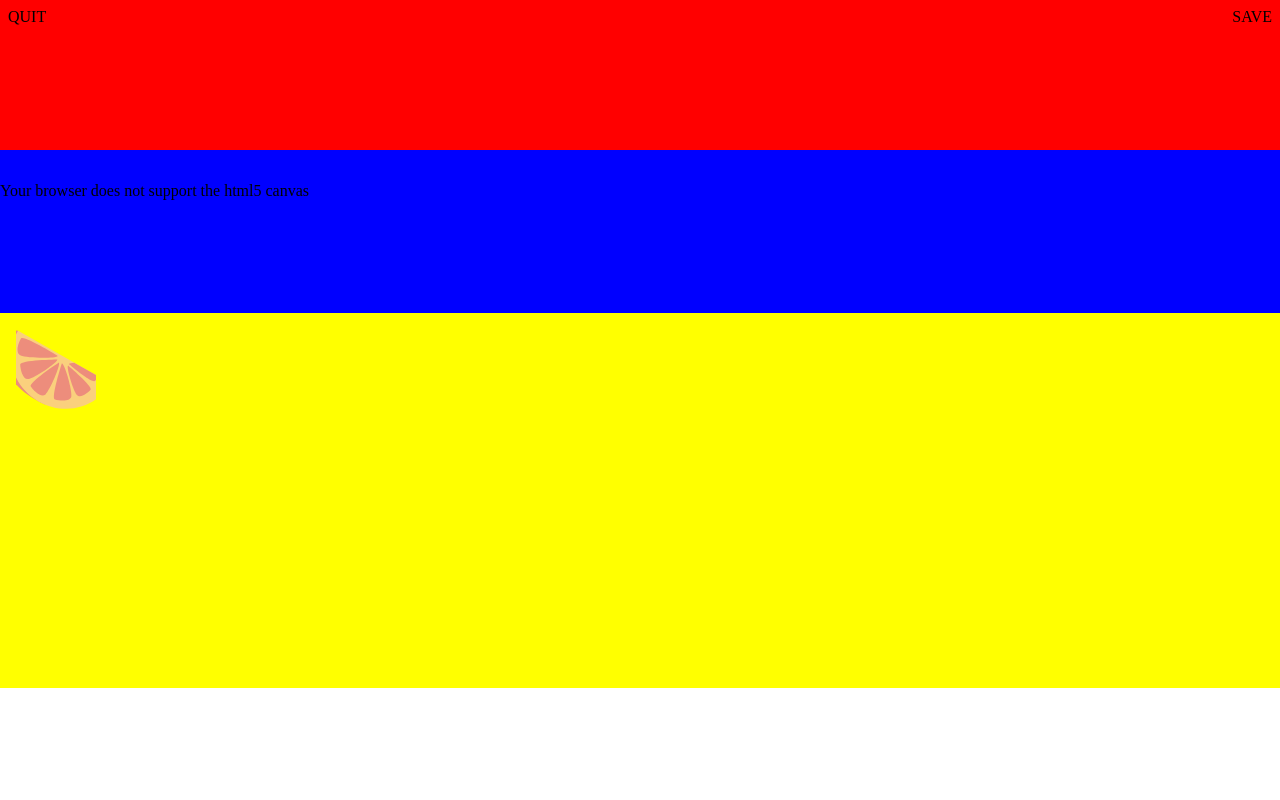
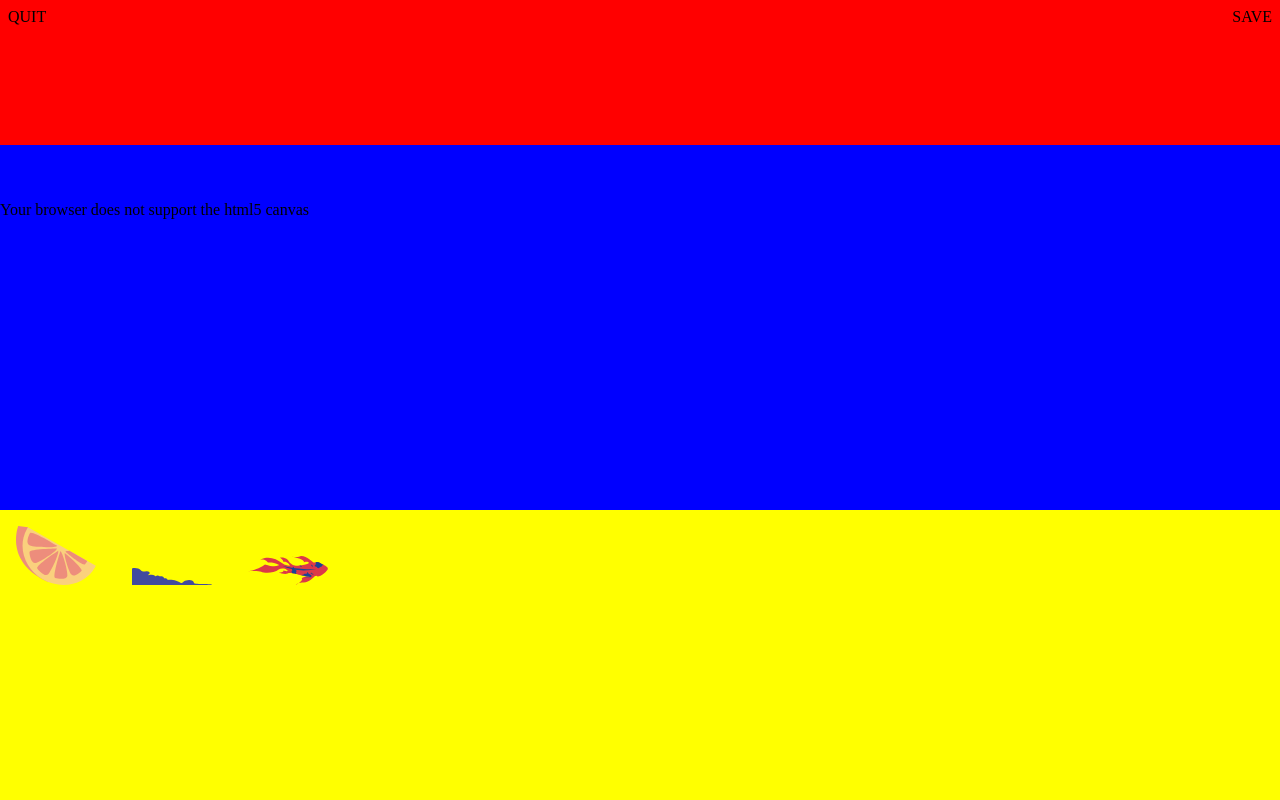
Before and after one commit to DJElke/DevineKask_RevivingAdventure, a PHP site: page /index.php?page=photoeditor in a window 1280 px wide. Run offline with PHP 8.4, Linux system fonts and the light colour scheme.

Commit message:
changes to avoid error -  index.js

```diff
--- a/src/css/photoeditor.css
+++ b/src/css/photoeditor.css
@@ -5,7 +5,7 @@
 .photoeditor__grid{
   display: grid;
   grid-template-columns: repeat(2, 1fr);
-  grid-template-rows: 0.2fr auto 0.5fr;
+  grid-template-rows: 0.2fr auto 0.4fr;
   height: 100vh;
   margin: 0;
   padding: 0;
@@ -31,6 +31,7 @@
 .optionsContainer{
   grid-column: 1 / span 2;
   width: 100%;
+  height: auto;
   background-color: yellow;
   overflow-x: scroll;
   overflow-y: hidden;
@@ -42,22 +43,21 @@
 /* sticker */
 .stickerContainer{
   width: 5rem;
-  height: 5rem;
+  height: auto;
   padding: 1rem;
+  float: none;
   display: inline-block;
-  float: none;
+  zoom: 1;
 }
 
 .sticker{
-  max-width: 5rem;
-  max-height: 5rem;
-  min-width: auto;
-  min-height: auto;
+  width: 100%;
+  height: auto;
 }
 
 /* canvas */
 .cs{
   width: 100%;
   height: auto;
-  margin-top: 2rem;
+  margin-top: 3.5rem;
 }
--- a/src/view/navigation/photoeditor.php
+++ b/src/view/navigation/photoeditor.php
@@ -1,20 +1,24 @@
 <div class="photoeditor__grid">
-  <!-- menu vanboven -->
   <div class="menuContainer">
     <div class="containerItem--left textLeft">QUIT</div>
     <div class="containerItem--right textRight">SAVE</div>
   </div>
 
-  <!-- hierin komt het foto bewerkingsgedeelte  -->
   <div class="photoContainer">
     <div class="cs" id="cs">Your browser does not support the html5 canvas</div>
   </div>
 
   <div class="optionsContainer">
     <div id="drag-items">
-    <div class="stickerContainer">
-        <img id="sticker1" class="sticker" src="assets/stickers/svg/citrus.svg" alt="sticker" draggable="true"/>
+      <div class="stickerContainer">
+          <img id="sticker1" class="sticker" src="assets/stickers/svg/citrus.svg" alt="sticker" draggable="true"/>
+      </div>
+      <div class="stickerContainer">
+          <img id="sticker2" class="sticker" src="assets/stickers/svg/cloud-blue.svg" alt="sticker" draggable="true"/>
+      </div>
+      <div class="stickerContainer">
+          <img id="sticker3" class="sticker" src="assets/stickers/svg/koi-red.svg" alt="sticker" draggable="true"/>
       </div>
     </div>
   </div>
-<div>
+</div>
```
Also changed, not shown: src/index.js (+10 -4 lines), src/assets/stickers/svg/koi-red.svg.
